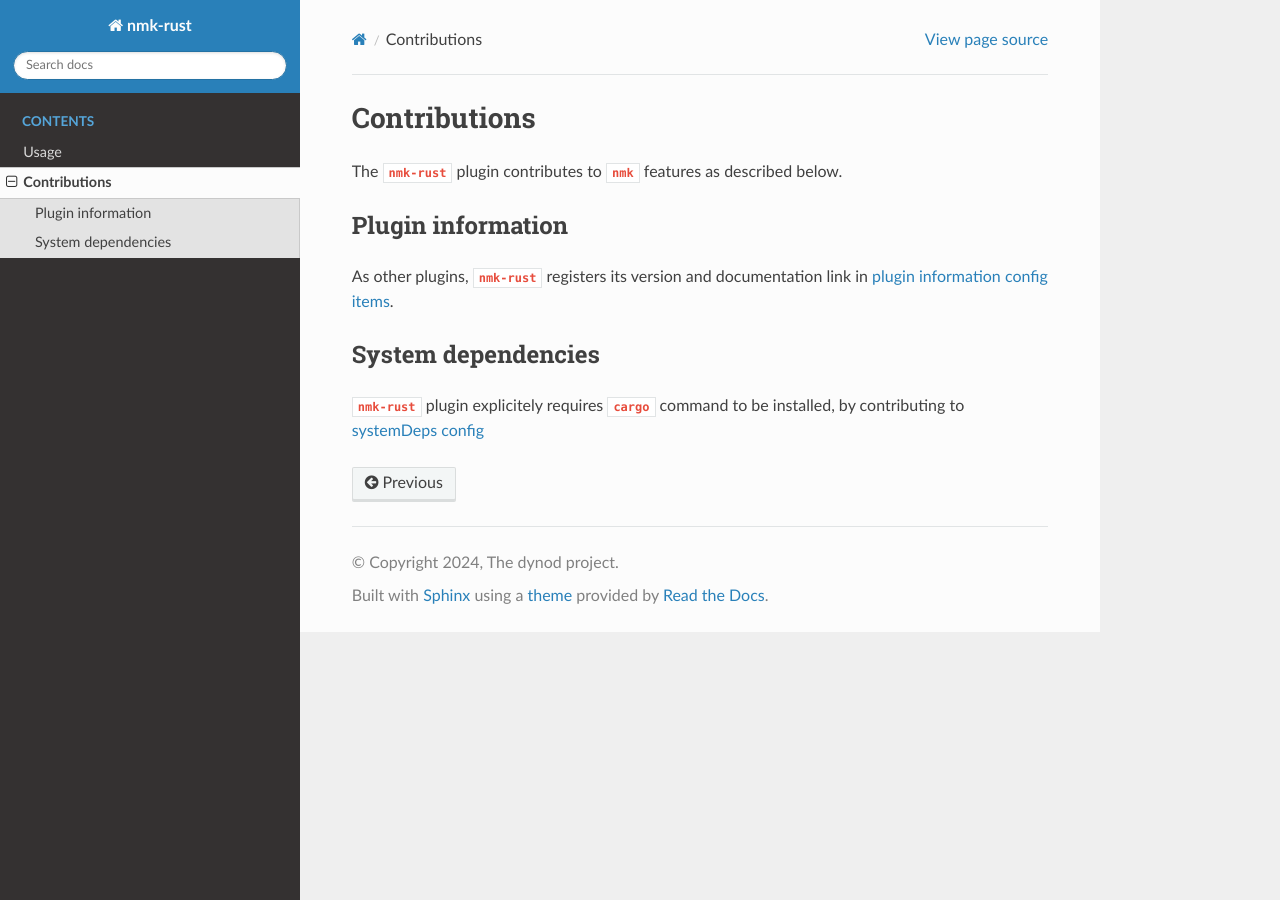
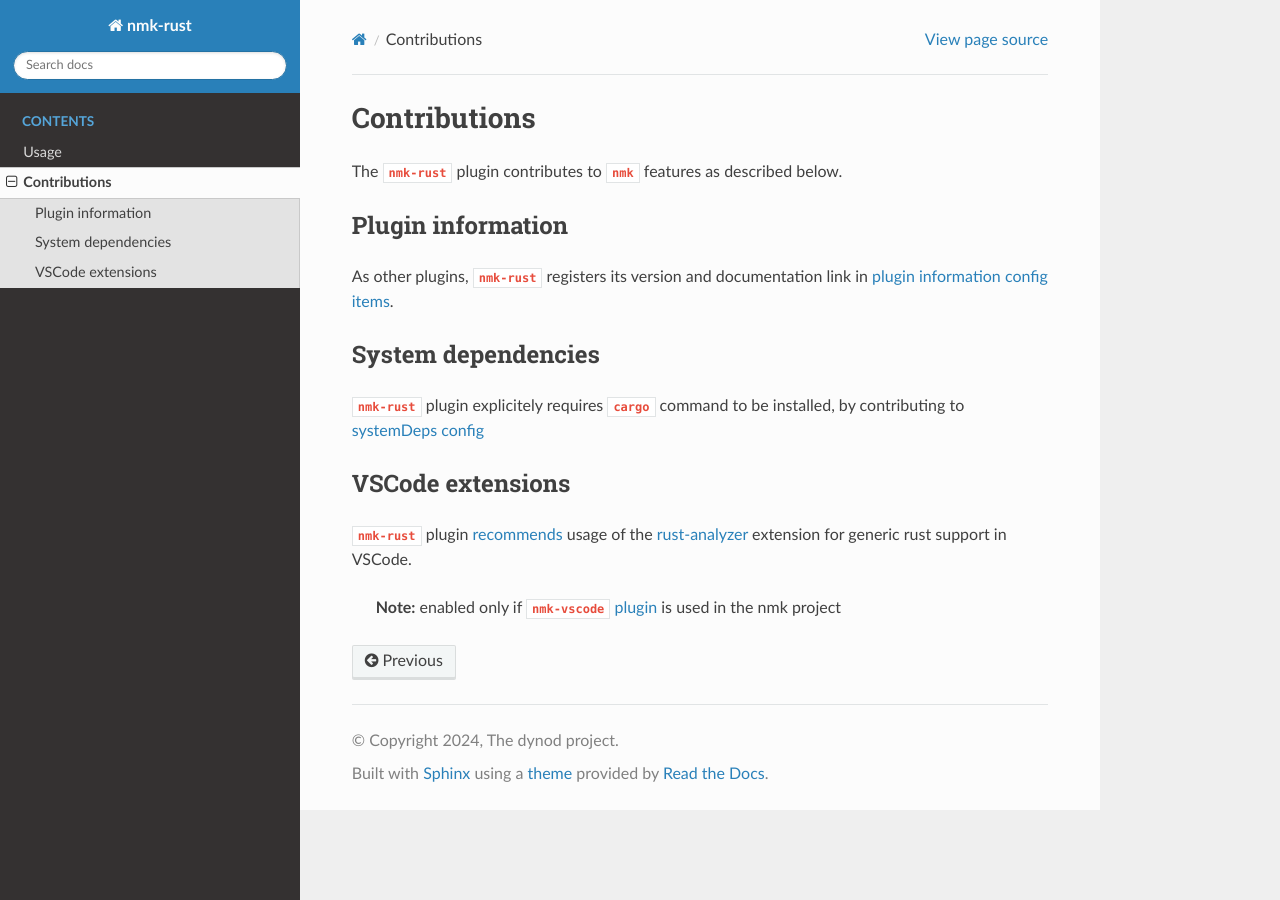
Before and after one commit to dynod/nmk-rust, a Sphinx documentation site: the page built from doc/contribs.md, in a window 1280 px wide. Built offline with Sphinx 7.4.7 and the Read the Docs theme 3.1.0, drawn with Linux system fonts in a browser that asks for light colours.

Commit message:
Recommend rust-analyzer vscode extension

```diff
--- a/doc/contribs.md
+++ b/doc/contribs.md
@@ -9,3 +9,10 @@ As other plugins, **`nmk-rust`** registers its version and documentation link in
 ## System dependencies
 
 **`nmk-rust`** plugin explicitely requires **`cargo`** command to be installed, by contributing to [systemDeps config](https://nmk-base.readthedocs.io/en/stable/extend.html#system-dependencies)
+
+## VSCode extensions
+
+**`nmk-rust`** plugin [recommends](https://nmk-vscode.readthedocs.io/en/stable/extend.html#extensions) usage of the
+[rust-analyzer](https://marketplace.visualstudio.com/items?itemName=rust-lang.rust-analyzer) extension for generic rust support in VSCode.
+
+> **Note:** enabled only if [**`nmk-vscode`** plugin](https://nmk-vscode.readthedocs.io/) is used in the nmk project
--- a/src/nmk_rust/plugin.yml
+++ b/src/nmk_rust/plugin.yml
@@ -20,3 +20,7 @@ config:
       cargo:
         apt: ["cargo"]
         url: https://www.rust-lang.org/tools/install
+
+    # Contribution to VSCode extensions
+    vscodeExtensionsNames:
+        - rust-lang.rust-analyzer
```
Also changed, not shown: README.md (+1 -1 lines).
